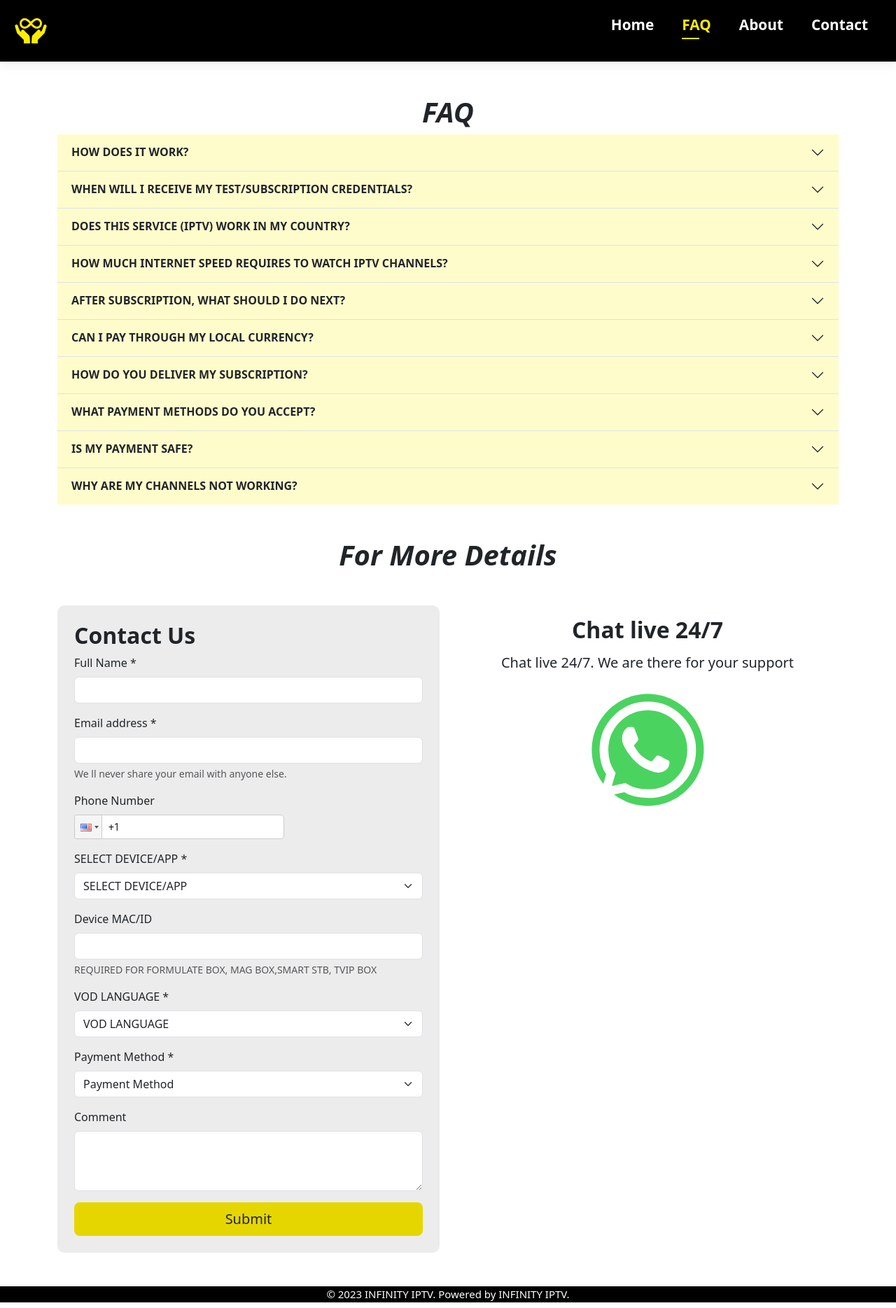
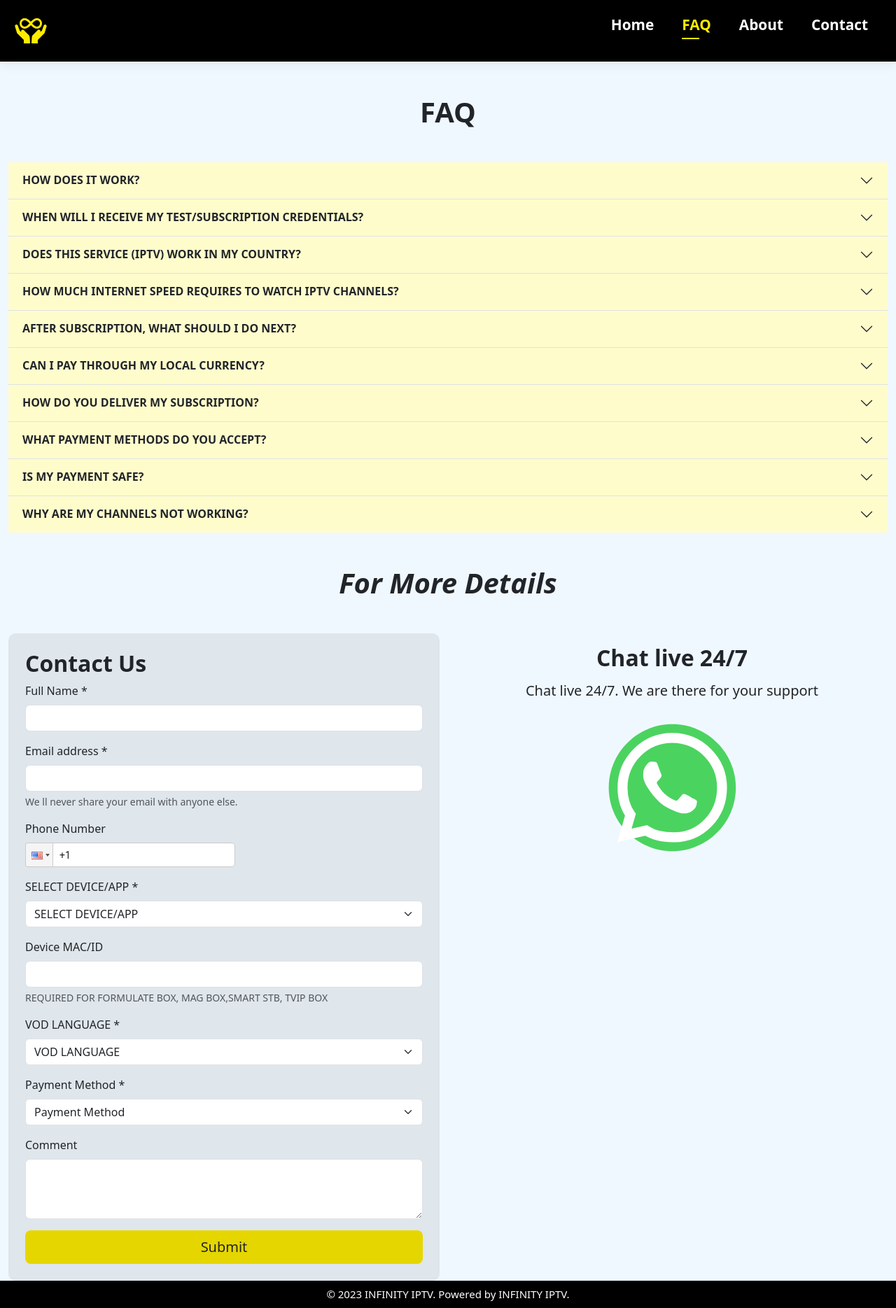
Before and after one commit to mohovic0/projectiptv, a Next.js app: page /faq in a window 1280 px wide. Shown: the whole page at 70% size. Built offline with nearby package versions, Linux system fonts and the light colour scheme.

Commit message:
styling 1

```diff
--- a/components/BackImageHome.module.css
+++ b/components/BackImageHome.module.css
@@ -20,7 +20,7 @@
 }
 .btnlink{
     text-decoration: none;
-    color: rgb(0, 0, 0);
+    color: rgb(26, 25, 25);
     font-weight: 500;
 }
 .btn1:hover{
--- a/components/chatwhatsap.js
+++ b/components/chatwhatsap.js
@@ -7,7 +7,7 @@ import styles from '@/components/Chatwhatsap.module.css'
 function Chatwhatsap() {
   return (
     <>
-        <div className="container">
+        <div className="container pb-5">
             <h3 className="fs-2 fw-bold mt-3 text-center"> Chat live 24/7 </h3>
             <h5 className="fs-5 mt-3 text-center">Chat live 24/7. We are there for your support</h5>
             <Link href={""}>
--- a/components/footer.js
+++ b/components/footer.js
@@ -6,7 +6,7 @@ function Footer() {
   return (
 
 
-<div className={`mt-5 ${styles.footer}`}>
+<div className={`p-2 ${styles.footer}`}>
         <div>© 2023 INFINITY IPTV. Powered by INFINITY IPTV.</div>
 </div>
   )
--- a/pages/faq/Faq.module.css
+++ b/pages/faq/Faq.module.css
@@ -1,3 +1,6 @@
+.containerFaq{
+    background-color: aliceblue;
+}
 .accordionBtn button{
     background: rgba(255,237,0,0.2);
     border-color: rgb(255,237,0);;
--- a/pages/faq/index.js
+++ b/pages/faq/index.js
@@ -24,9 +24,9 @@ function Faq() {
             <meta property="og:site_name" content="IPTV-Infinity"/>
             <meta property="og:image" content="https://"/>
         </Head>
-        <div className="container">
+        <div className={`container-fluid ${styles.containerFaq}`}>
 
-          <h1 className="fs-1 fw-bolder fst-italic mt-5 text-center">FAQ</h1>
+          <h1 className="fs-1 fw-bolder pt-5 text-center mb-5">FAQ</h1>
           <div className="accordion accordion-flush" id="accordionFlushExample">
 
             <div className={`accordion-item ${styles.accordionBtn}`}>
@@ -318,7 +318,7 @@ function Faq() {
 
           </div>
 
-          <h1 className="fs-1 fw-bolder fst-italic mt-5 mb-5 text-center">For More Details</h1>
+          <h1 className="fs-1 fw-bolder fst-italic pt-5 mb-5 text-center">For More Details</h1>
 
           <div className="row">
               <div className="col-12 col-lg-6"><Forme /></div>
```
